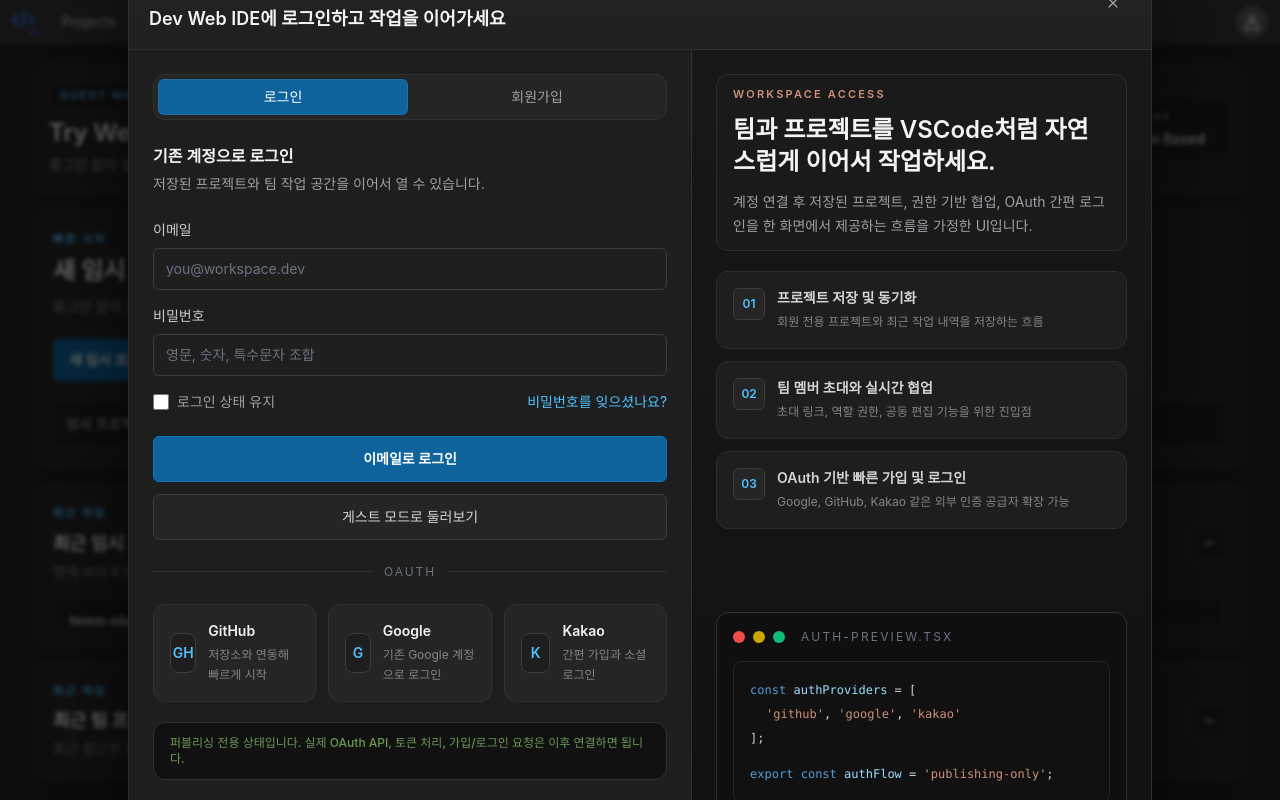
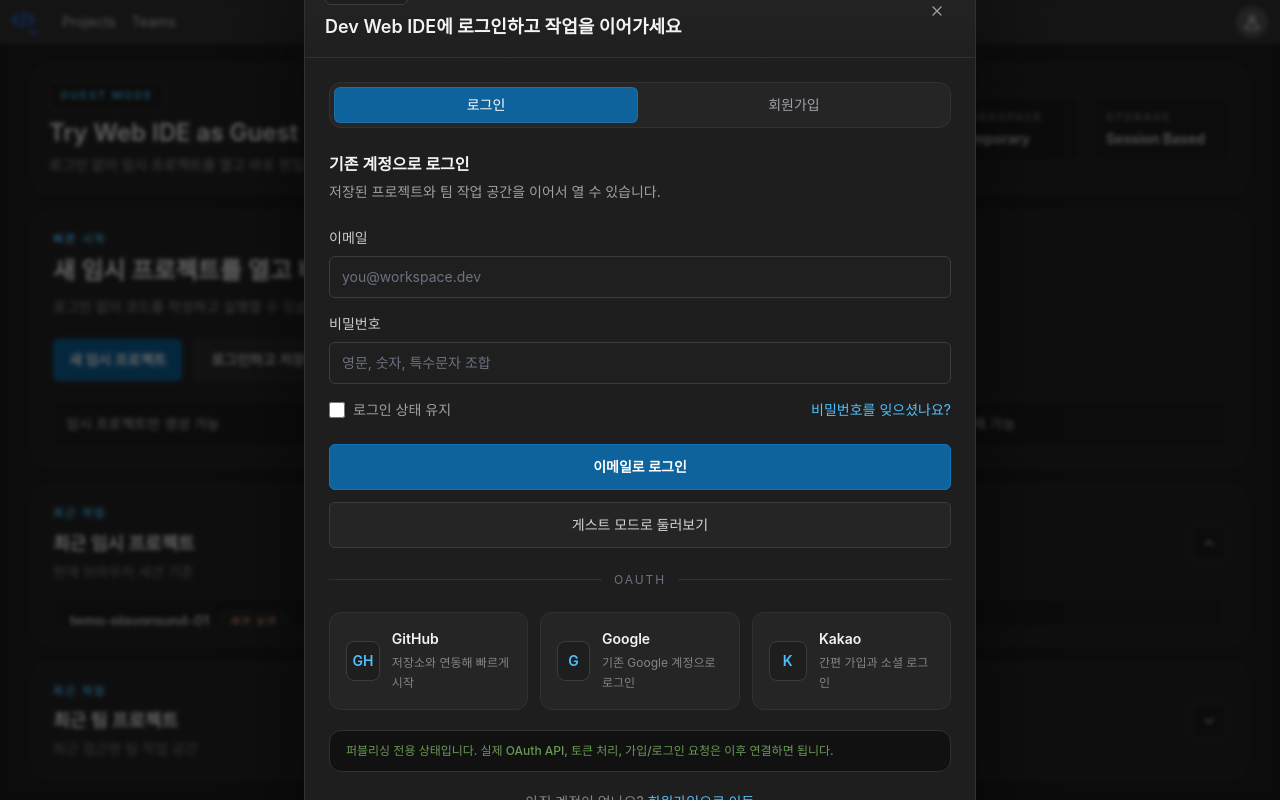
Before and after one commit to yuhyeon99/dev-web-ide, a React (Vite) app in the folder FE/: page / in a window 1280 px wide. Both pictures are taken after a click on the button "로그인 팝업 열기". Built offline with nearby package versions, Linux system fonts and the light colour scheme.

Commit message:
style: 로그인 팝업 안내 패널 제거

```diff
--- a/FE/src/features/auth/ui/login-modal.tsx
+++ b/FE/src/features/auth/ui/login-modal.tsx
@@ -77,12 +77,6 @@
   },
 ] as const;
 
-const valuePoints = [
-  '프로젝트 저장 및 동기화',
-  '팀 멤버 초대와 실시간 협업',
-  'OAuth 기반 빠른 가입 및 로그인',
-] as const;
-
 const handleDialogClick = (event: MouseEvent<HTMLDivElement>) => {
   event.stopPropagation();
 };
@@ -135,7 +129,7 @@
         role="dialog"
         aria-modal="true"
         aria-labelledby="auth-modal-title"
-        className="w-full max-w-5xl overflow-hidden rounded-2xl border border-[#313131] bg-[#1e1e1e] shadow-[0_28px_90px_rgba(0,0,0,0.58)]"
+        className="w-full max-w-2xl overflow-hidden rounded-2xl border border-[#313131] bg-[#1e1e1e] shadow-[0_28px_90px_rgba(0,0,0,0.58)]"
         onClick={handleDialogClick}
       >
         <div className="flex items-center justify-between border-b border-[#313131] bg-[linear-gradient(180deg,#252526_0%,#1f1f1f_100%)] px-5 py-4">
@@ -182,7 +176,7 @@
           </button>
         </div>
 
-        <div className="grid min-h-[680px] lg:grid-cols-[1.1fr_0.9fr]">
+        <div>
           <section className="flex flex-col px-5 py-5 sm:px-6 sm:py-6">
             <div className="rounded-xl border border-[#313131] bg-[#252526] p-1">
               <div className="flex gap-1">
@@ -334,79 +328,6 @@
               </p>
             </form>
           </section>
-
-          <aside className="hidden border-t border-[#313131] bg-[linear-gradient(180deg,#181818_0%,#111111_100%)] px-6 py-6 lg:flex lg:flex-col lg:border-t-0 lg:border-l">
-            <div className="rounded-xl border border-[#2d2d30] bg-[#1a1a1a] px-4 py-3">
-              <p className="text-[11px] font-semibold tracking-[0.2em] text-[#ce9178] uppercase">
-                Workspace Access
-              </p>
-              <h3 className="mt-3 text-2xl font-semibold text-[#f3f3f3]">
-                팀과 프로젝트를 VSCode처럼 자연스럽게 이어서 작업하세요.
-              </h3>
-              <p className="mt-3 text-sm leading-6 text-[#9da1a6]">
-                계정 연결 후 저장된 프로젝트, 권한 기반 협업, OAuth 간편
-                로그인을 한 화면에서 제공하는 흐름을 가정한 UI입니다.
-              </p>
-            </div>
-
-            <div className="mt-5 grid gap-3">
-              {valuePoints.map((point, index) => (
-                <div
-                  key={point}
-                  className="rounded-xl border border-[#2d2d30] bg-[#1e1e1e] px-4 py-4"
-                >
-                  <div className="flex items-start gap-3">
-                    <span className="inline-flex h-8 w-8 shrink-0 items-center justify-center rounded-md border border-[#3c3c3c] bg-[#252526] text-xs font-semibold text-[#4fc1ff]">
-                      0{index + 1}
-                    </span>
-                    <div>
-                      <p className="text-sm font-semibold text-[#d4d4d4]">
-                        {point}
-                      </p>
-                      <p className="mt-1 text-xs leading-5 text-[#858585]">
-                        {index === 0 &&
-                          '회원 전용 프로젝트와 최근 작업 내역을 저장하는 흐름'}
-                        {index === 1 &&
-                          '초대 링크, 역할 권한, 공동 편집 기능을 위한 진입점'}
-                        {index === 2 &&
-                          'Google, GitHub, Kakao 같은 외부 인증 공급자 확장 가능'}
-                      </p>
-                    </div>
-                  </div>
-                </div>
-              ))}
-            </div>
-
-            <div className="mt-auto rounded-xl border border-[#313131] bg-[#0f0f0f] p-4">
-              <div className="flex items-center gap-2 text-xs text-[#6b7280]">
-                <span className="h-3 w-3 rounded-full bg-[#f14c4c]" />
-                <span className="h-3 w-3 rounded-full bg-[#cca700]" />
-                <span className="h-3 w-3 rounded-full bg-[#0dbc79]" />
-                <span className="ml-2 tracking-[0.18em] uppercase">
-                  auth-preview.tsx
-                </span>
-              </div>
-
-              <div className="mt-4 rounded-lg border border-[#252526] bg-[#111111] px-4 py-4 font-mono text-xs leading-6 text-[#d4d4d4]">
-                <p>
-                  <span className="text-[#569cd6]">const</span>{' '}
-                  <span className="text-[#9cdcfe]">authProviders</span> = [
-                </p>
-                <p className="pl-4">
-                  <span className="text-[#ce9178]">'github'</span>,{' '}
-                  <span className="text-[#ce9178]">'google'</span>,{' '}
-                  <span className="text-[#ce9178]">'kakao'</span>
-                </p>
-                <p>];</p>
-                <p className="mt-3">
-                  <span className="text-[#569cd6]">export</span>{' '}
-                  <span className="text-[#569cd6]">const</span>{' '}
-                  <span className="text-[#9cdcfe]">authFlow</span> ={' '}
-                  <span className="text-[#ce9178]">'publishing-only'</span>;
-                </p>
-              </div>
-            </div>
-          </aside>
         </div>
       </div>
     </div>
```
